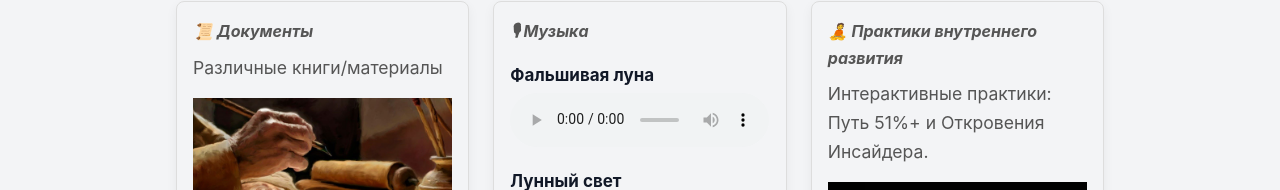
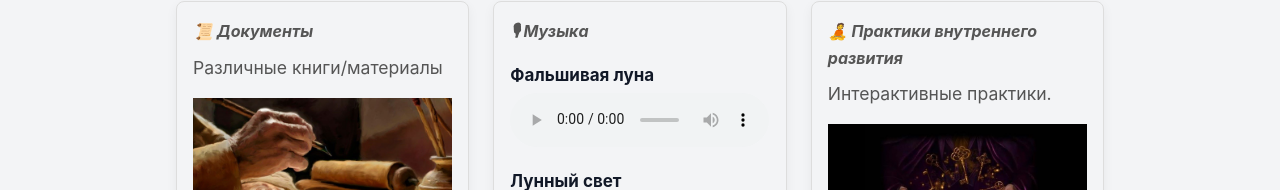
Before and after one commit to kardinalmarkov/terra-zetetica, a Next.js app: page /materials in a window 1280 px wide. Shown: the part 610-800 px from the top of the page. Built offline with nearby package versions, Linux system fonts and the light colour scheme.

Commit message:
Update materials.js

```diff
--- a/pages/materials.js
+++ b/pages/materials.js
@@ -49,7 +49,7 @@ const materials = [
     key: 'practices',
     icon: '🧘',
     title: 'Практики внутреннего развития',
-    description: 'Интерактивные практики: Путь 51%+ и Откровения Инсайдера.',
+    description: 'Интерактивные практики.',
     previewSrc: '/images/practices-preview.jpg',
     driveLink: '/practices',
   }
```
